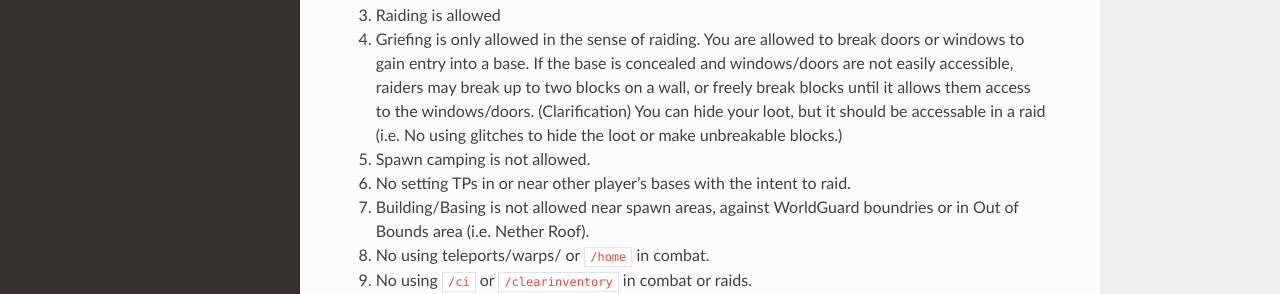
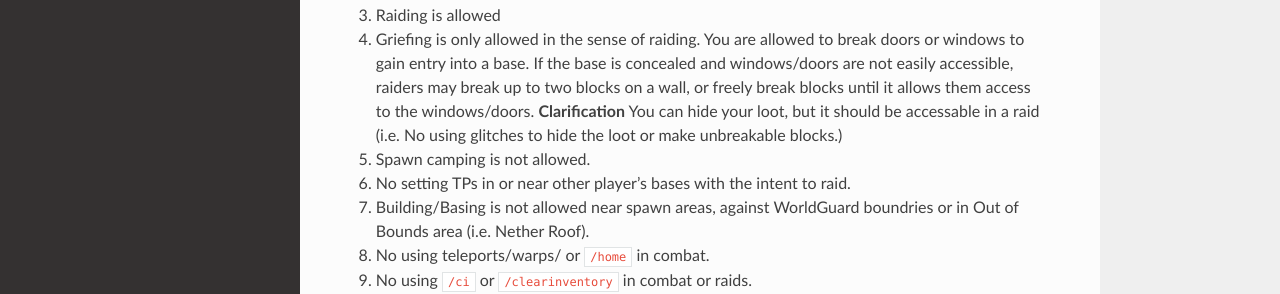
Before and after one commit to nerdyjohnny/ovidoc, a Sphinx documentation site: the page built from docs/source/hardcore.rst, in a window 1280 px wide and 900 px high, scrolled down 403 px. Shown: the part 228-522 px from the top of the window. Built offline with Sphinx 7.4.7 and the Read the Docs theme 2.0.0, drawn with Linux system fonts in a browser that asks for light colours.

```diff
--- a/docs/source/hardcore.rst
+++ b/docs/source/hardcore.rst
@@ -18,7 +18,7 @@ As much we want this to be a lawless land like in DayZ, there is still some grou
 1. No using mods/hacks/glitches/modified clients/unfair advantages.
 2. Combat logging via mobs or players is not allowed. Combat logging will result in a tempban and a lost of that current life with items.
 3. Raiding is allowed
-4. Griefing is only allowed in the sense of raiding. You are allowed to break doors or windows to gain entry into a base. If the base is concealed and windows/doors are not easily accessible, raiders may break up to two blocks on a wall, or freely break blocks until it allows them access to the windows/doors. (Clarification) You can hide your loot, but it should be accessable in a raid (i.e. No using glitches to hide the loot or make unbreakable blocks.)
+4. Griefing is only allowed in the sense of raiding. You are allowed to break doors or windows to gain entry into a base. If the base is concealed and windows/doors are not easily accessible, raiders may break up to two blocks on a wall, or freely break blocks until it allows them access to the windows/doors. **Clarification** You can hide your loot, but it should be accessable in a raid (i.e. No using glitches to hide the loot or make unbreakable blocks.)
 5. Spawn camping is not allowed.
 6. No setting TPs in or near other player's bases with the intent to raid.
 7. Building/Basing is not allowed near spawn areas, against WorldGuard boundries or in Out of Bounds area (i.e. Nether Roof).
```
